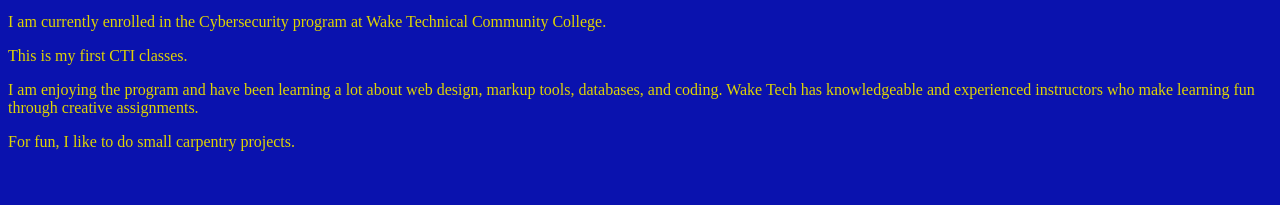
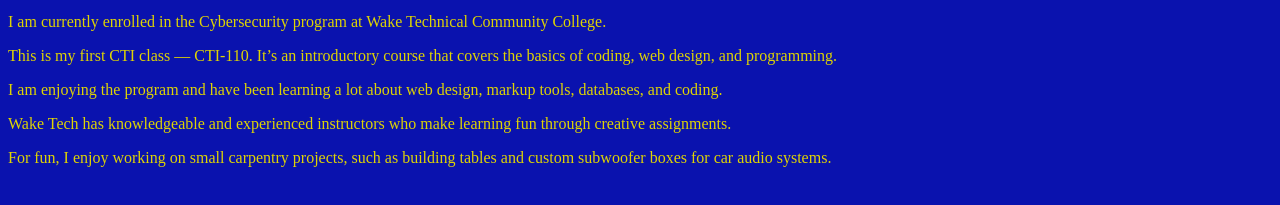
Before and after one commit to jkennedy-cyber/jkennedy-cyber.github.io, a plain HTML site: page index.html in a window 1280 px wide. Shown: the part 369-574 px from the top of the page. Drawn offline with Linux system fonts and the light colour scheme.

Commit message:
Update index.html
more polished version

```diff
--- a/index.html
+++ b/index.html
@@ -18,14 +18,14 @@
                    I am currently enrolled in the Cybersecurity program at Wake Technical Community College.
                 </p>
                 <p>
-                    This is my first CTI classes.
+                   This is my first CTI class — CTI-110. It’s an introductory course that covers the basics of coding, web design, and programming.
                </p>
                 <p>
-                    I am enjoying the program and have been learning a lot about web design, markup tools,
-                    databases, and coding. Wake Tech has knowledgeable and experienced instructors who make learning fun through creative assignments.
+                    I am enjoying the program and have been learning a lot about web design, markup tools, databases, and coding.</p>
+                <p>Wake Tech has knowledgeable and experienced instructors who make learning fun through creative assignments.</p>
                 </p>
                 <p>
-                    For fun, I like to do small carpentry projects.
+                   For fun, I enjoy working on small carpentry projects, such as building tables and custom subwoofer boxes for car audio systems.
                 </p>
 
             </body>
```
